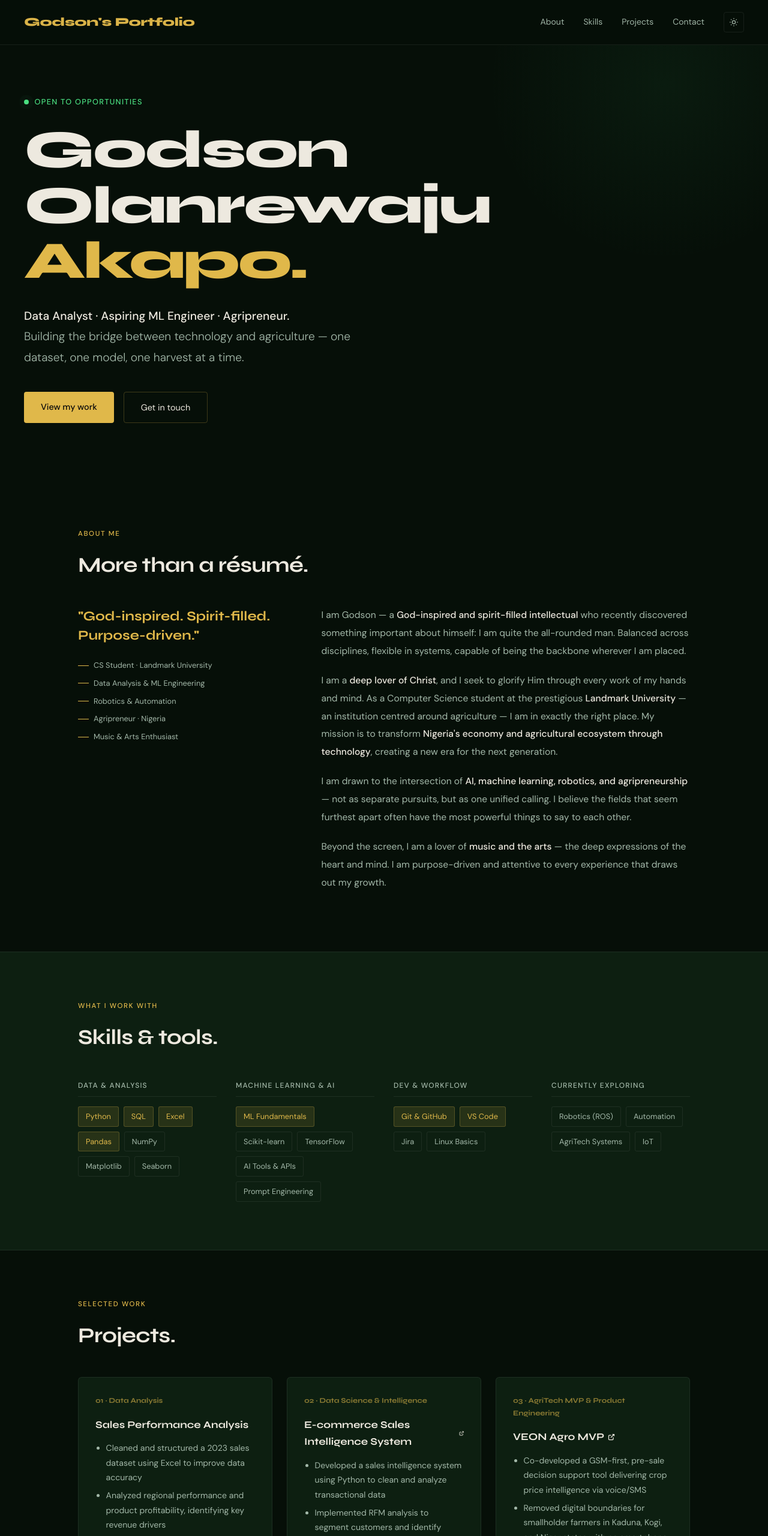
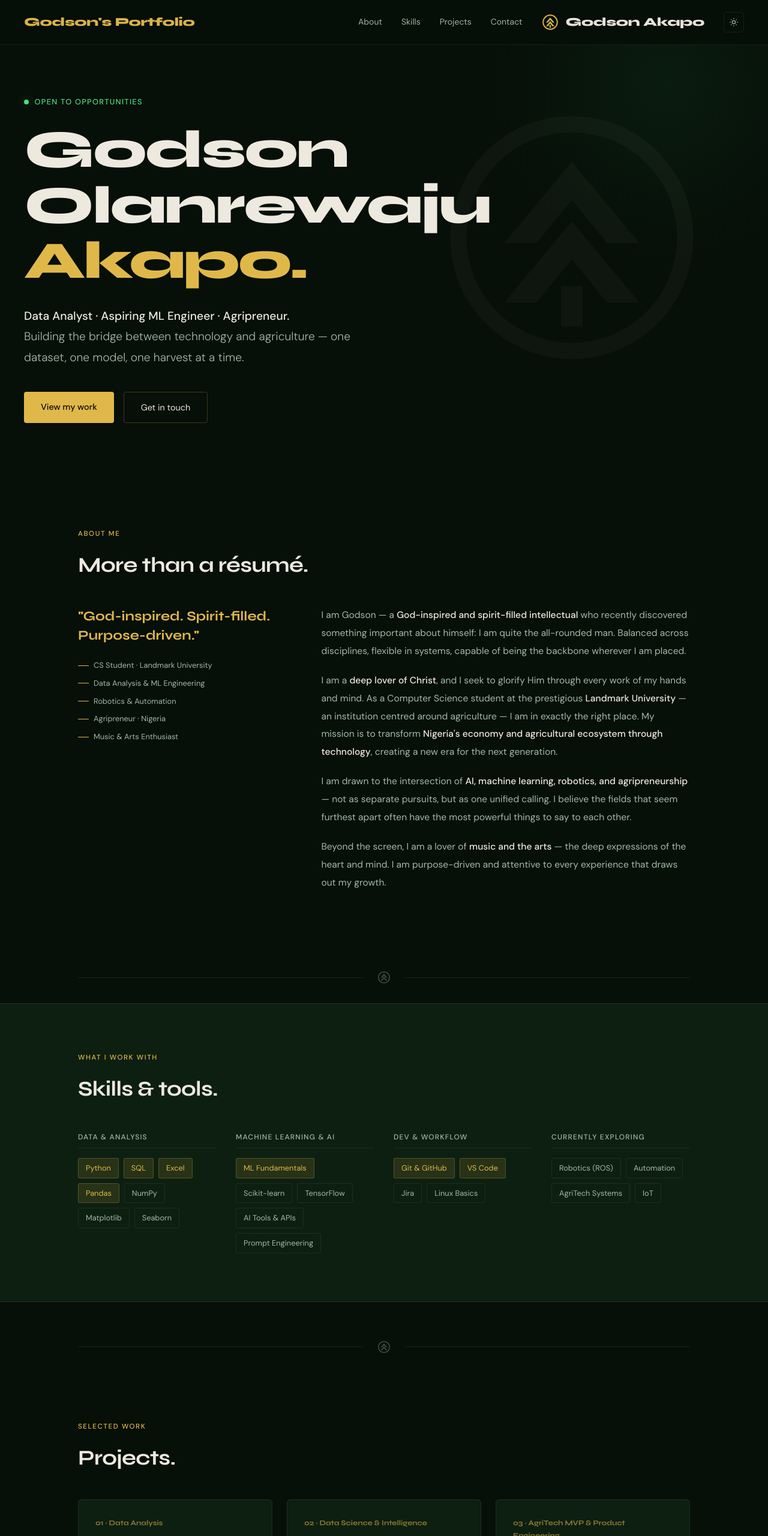
Before and after one commit to NewGencodeX/My-Portfolio, a plain HTML site: page index.html in a window 1280 px wide. Shown: the top 2560 px of the page at 60% size. Drawn offline with Linux system fonts and the light colour scheme.

Commit message:
added divider between sections

```diff
--- a/index.html
+++ b/index.html
@@ -341,6 +341,15 @@
         <a href="#projects">Projects</a>
         <a href="#contact">Contact</a>
       </div>
+      <div class="nav-logo" style="display: flex; align-items: center; gap: 0.75rem;">
+        <svg width="28" height="28" viewBox="0 0 100 100" fill="none" xmlns="http://www.w3.org/2000/svg" style="vertical-align: middle;">
+          <circle cx="50" cy="50" r="42" stroke="currentColor" stroke-width="7" style="color: var(--gold);"/>
+          <path d="M50 22 L75 52 L63 52 L50 36 L37 52 L25 52 Z" fill="currentColor" style="color: var(--gold);"/>
+          <path d="M50 44 L75 74 L63 74 L50 58 L37 74 L25 74 Z" fill="currentColor" style="color: var(--gold);"/>
+          <rect x="46" y="68" width="8" height="15" fill="currentColor" style="color: var(--gold);"/>
+        </svg>
+        <span style="font-family: 'Syne', sans-serif; font-weight: 800; color: var(--text);">Godson Akapo</span>
+      </div>
       <button class="theme-toggle" id="themeToggle" aria-label="Toggle theme">
         <svg class="sun-icon" viewBox="0 0 24 24" fill="none" stroke="currentColor" stroke-width="2"><circle cx="12" cy="12" r="4"/><path d="M12 2v2M12 20v2M4.93 4.93l1.41 1.41M17.66 17.66l1.41 1.41M2 12h2M20 12h2M6.34 17.66l-1.41 1.41M19.07 4.93l-1.41 1.41"/></svg>
         <svg class="moon-icon" viewBox="0 0 24 24" fill="none" stroke="currentColor" stroke-width="2"><path d="M12 3a6 6 0 0 0 9 9 9 9 0 1 1-9-9Z"/></svg>
@@ -352,6 +361,14 @@
     <div class="hero-eyebrow">
       <div class="pulse-dot"></div>
       <span class="eyebrow-text">Open to opportunities</span>
+    </div>
+    <div style="position: absolute; right: 8%; top: 50%; transform: translateY(-50%); opacity: 0.03; pointer-events: none; z-index: 0;">
+      <svg width="450" height="450" viewBox="0 0 100 100" fill="none" xmlns="http://www.w3.org/2000/svg">
+        <circle cx="50" cy="50" r="42" stroke="currentColor" stroke-width="6"/>
+        <path d="M50 22 L75 52 L63 52 L50 36 L37 52 L25 52 Z" fill="currentColor"/>
+        <path d="M50 44 L75 74 L63 74 L50 58 L37 74 L25 74 Z" fill="currentColor"/>
+        <rect x="46" y="68" width="8" height="15" fill="currentColor"/>
+      </svg>
     </div>
     <h1 class="hero-name">
       <span class="first">Godson<br>Olanrewaju</span><br>
@@ -409,6 +426,16 @@
     </div>
   </section>
 
+  <div style="display: flex; align-items: center; justify-content: center; gap: 1.5rem; padding: 0 2.5rem; margin: 2rem auto; max-width: 1100px;">
+    <div style="flex: 1; height: 1px; background: var(--border);"></div>
+    <svg width="22" height="22" viewBox="0 0 100 100" fill="none" xmlns="http://www.w3.org/2000/svg" style="opacity: 0.35;">
+      <circle cx="50" cy="50" r="42" stroke="currentColor" stroke-width="8" style="color: var(--text-muted);"/>
+      <path d="M50 22 L75 52 L63 52 L50 36 L37 52 L25 52 Z" fill="currentColor" style="color: var(--text-muted);"/>
+      <path d="M50 44 L75 74 L63 74 L50 58 L37 74 L25 74 Z" fill="currentColor" style="color: var(--text-muted);"/>
+    </svg>
+    <div style="flex: 1; height: 1px; background: var(--border);"></div>
+  </div>
+
   <div class="skills-section full-width" id="skills">
     <section>
       <div class="section-label">What I work with</div>
@@ -456,6 +483,16 @@
         </div>
       </div>
     </section>
+  </div>
+
+  <div style="display: flex; align-items: center; justify-content: center; gap: 1.5rem; padding: 0 2.5rem; margin: 4rem auto 2rem; max-width: 1100px;">
+    <div style="flex: 1; height: 1px; background: var(--border);"></div>
+    <svg width="22" height="22" viewBox="0 0 100 100" fill="none" xmlns="http://www.w3.org/2000/svg" style="opacity: 0.35;">
+      <circle cx="50" cy="50" r="42" stroke="currentColor" stroke-width="8" style="color: var(--text-muted);"/>
+      <path d="M50 22 L75 52 L63 52 L50 36 L37 52 L25 52 Z" fill="currentColor" style="color: var(--text-muted);"/>
+      <path d="M50 44 L75 74 L63 74 L50 58 L37 74 L25 74 Z" fill="currentColor" style="color: var(--text-muted);"/>
+    </svg>
+    <div style="flex: 1; height: 1px; background: var(--border);"></div>
   </div>
 
   <section id="projects">
@@ -529,6 +566,16 @@
 
     </div>
   </section>
+
+  <div style="display: flex; align-items: center; justify-content: center; gap: 1.5rem; padding: 0 2.5rem; margin: 2rem auto; max-width: 1100px;">
+    <div style="flex: 1; height: 1px; background: var(--border);"></div>
+    <svg width="22" height="22" viewBox="0 0 100 100" fill="none" xmlns="http://www.w3.org/2000/svg" style="opacity: 0.35;">
+      <circle cx="50" cy="50" r="42" stroke="currentColor" stroke-width="8" style="color: var(--text-muted);"/>
+      <path d="M50 22 L75 52 L63 52 L50 36 L37 52 L25 52 Z" fill="currentColor" style="color: var(--text-muted);"/>
+      <path d="M50 44 L74 L63 74 L50 58 L37 74 L25 74 Z" fill="currentColor" style="color: var(--text-muted);"/>
+    </svg>
+    <div style="flex: 1; height: 1px; background: var(--border);"></div>
+  </div>
 
   <section id="contact">
     <div class="section-label">Let's connect</div>
```
